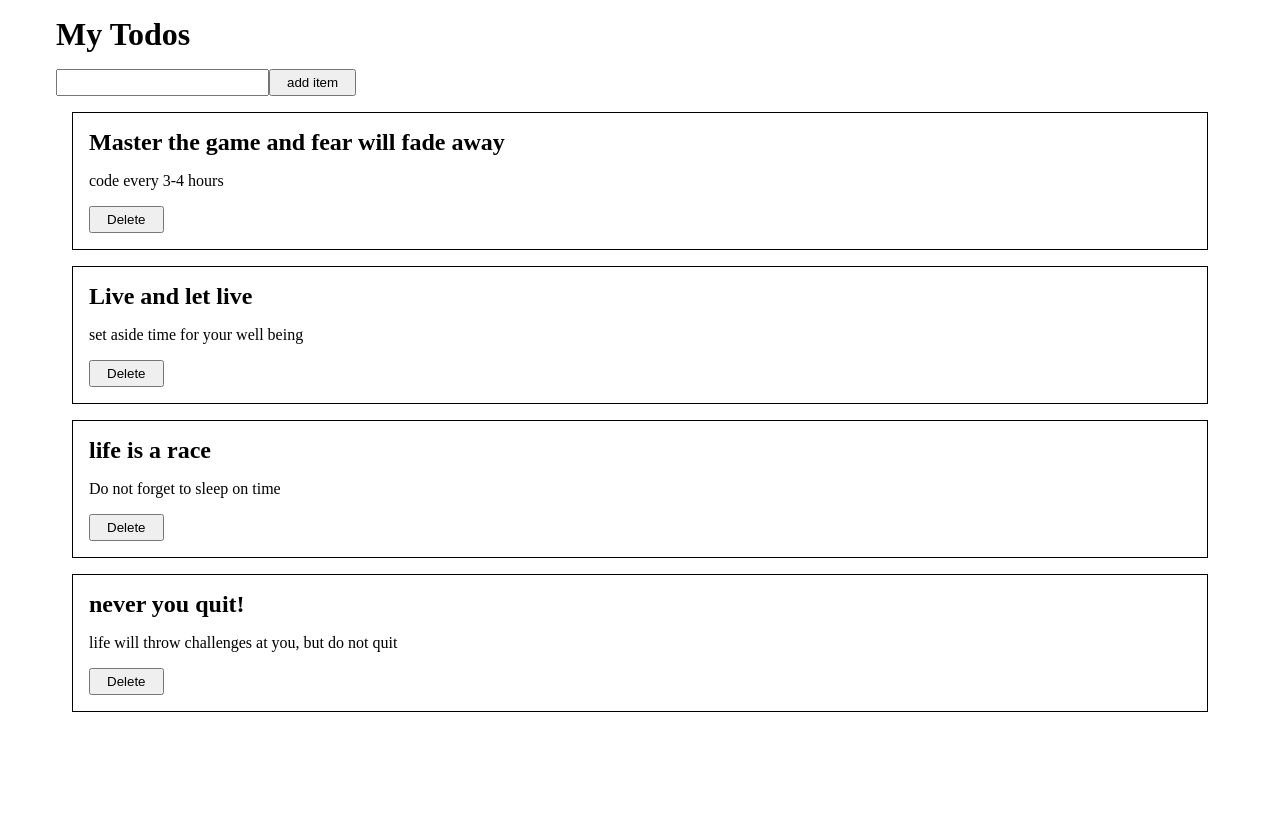
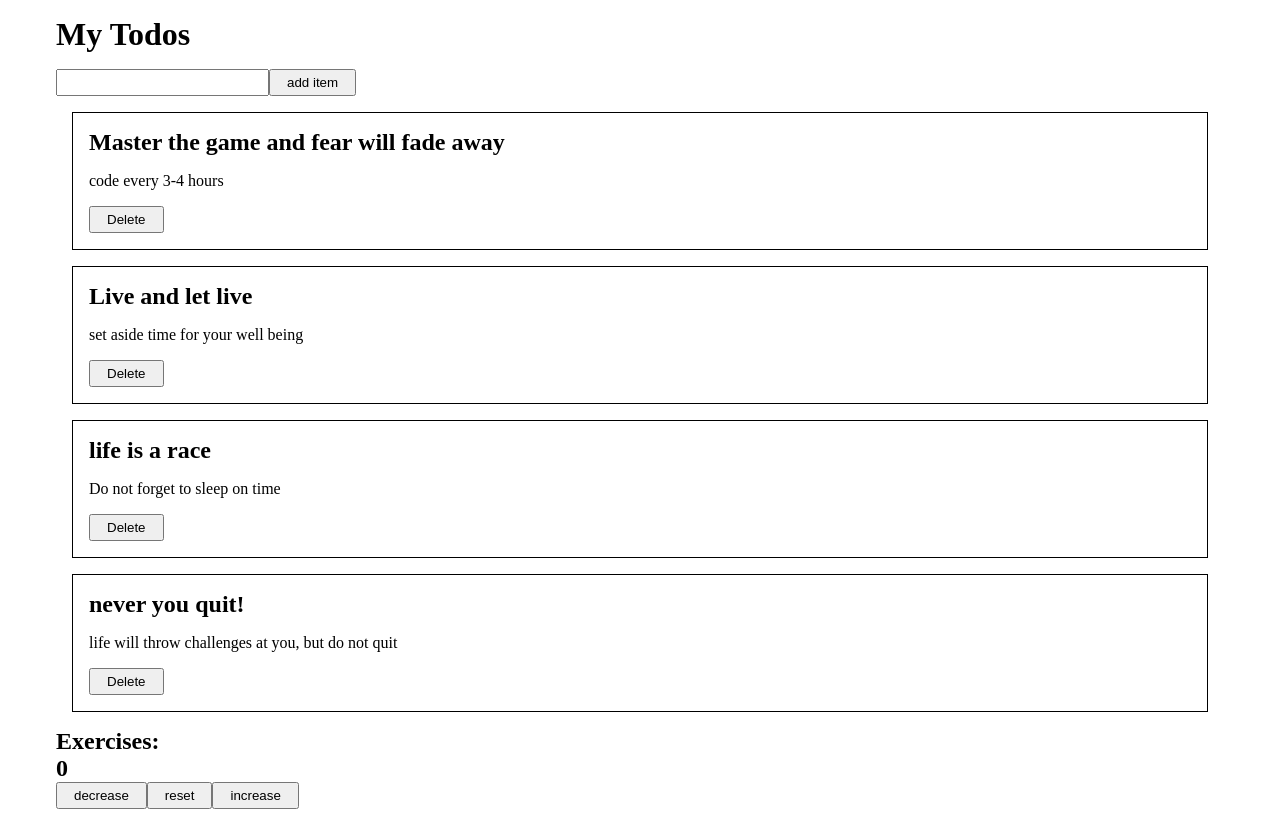
Before and after one commit to emmeiwhite/react-19-2025, a React (Vite) app: page / in a window 1280 px wide. Before the commit the page ends 800 px from the top, so only its background shows below. Built offline with nearby package versions, Linux system fonts and the light colour scheme.

Commit message:
react-2025 exercise-1: counter

```diff
--- a/src/App.jsx
+++ b/src/App.jsx
@@ -3,6 +3,7 @@
 import Popup from './components/Popup'
 import Title from './components/Title'
 import Todo from './components/Todo'
+import Exercises from './components/Exercises'
 
 function App() {
   // Reactive variable declared with useState --- When a reactive variable is updated with reactive function --- the component re-renders
@@ -49,7 +50,18 @@
         task="never you quit!"
         description="life will throw challenges at you, but do not quit"
       />
-      {isPopupOpen ? <Popup title="Are your sure?" /> : null}
+      {isPopupOpen ? (
+        <Popup
+          title="Are your sure?"
+          setIsPopupOpen={setIsPopupOpen}
+        />
+      ) : null}
+
+      {/* Exercise Tasks for Practice */}
+
+      <h2>Exercises: </h2>
+
+      <Exercises />
     </>
   )
 }
--- /dev/null
+++ b/src/components/Exercises.jsx
@@ -0,0 +1,29 @@
+import { useState } from 'react'
+
+const Exercises = () => {
+  // 1. counter example
+  const [count, setCount] = useState(0)
+
+  function handleIncrease() {
+    setCount(prevCount => prevCount + 1)
+  }
+
+  function handleDecrease() {
+    setCount(prevCount => prevCount - 1)
+  }
+
+  function reset() {
+    setCount(0)
+  }
+  return (
+    <>
+      <section>
+        <h2>{count}</h2>
+        <button onClick={handleDecrease}>decrease</button>
+        <button onClick={reset}>reset</button>
+        <button onClick={handleIncrease}>increase</button>
+      </section>
+    </>
+  )
+}
+export default Exercises
--- a/src/components/Popup.jsx
+++ b/src/components/Popup.jsx
@@ -1,10 +1,11 @@
-const Popup = ({ title }) => {
+const Popup = ({ title, setIsPopupOpen }) => {
   const handleConfirm = () => {
     console.log('Confirm button clicked!')
   }
 
   const handleCancel = () => {
     console.log('Cancel button clicked!')
+    setIsPopupOpen(false)
   }
 
   return (
```
